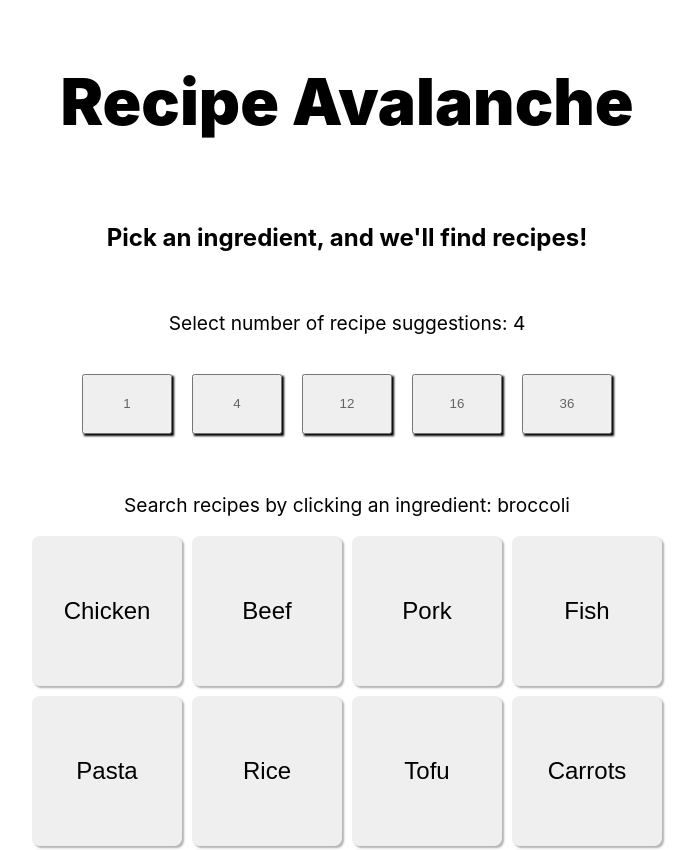
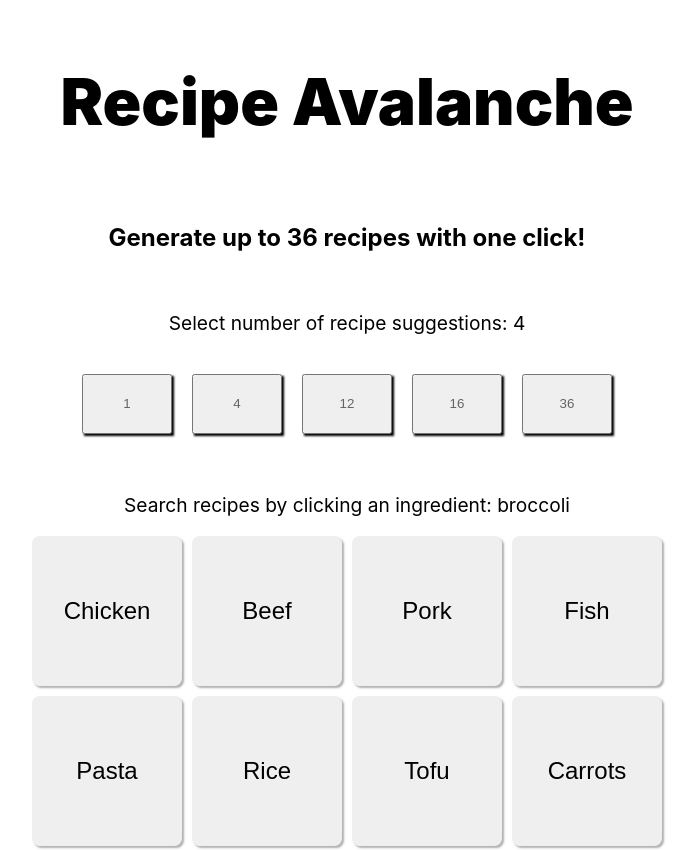
Before and after one commit to EricSorum/recipe-avalanche, a React (Create React App) app: page / in a window 1280 px wide. Shown: the top 850 px of the page, without its empty margins (293-989 px from the left). Built offline with nearby package versions, Linux system fonts and the light colour scheme; no server answers.

Commit message:
Small text changes.

```diff
--- a/src/App.jsx
+++ b/src/App.jsx
@@ -10,7 +10,7 @@ function App() {
       <header>
         <h1>Recipe Avalanche</h1>
       </header>
-      <h2>Pick an ingredient, and we&apos;ll find recipes!</h2>
+      <h2>Generate up to 36 recipes with one click!</h2>
 
       {/*
       The buttons below allow the user to select the numeber of recipes to fetch
```
Also changed, not shown: 1 other file (tests, documents, lock files or other folders).
